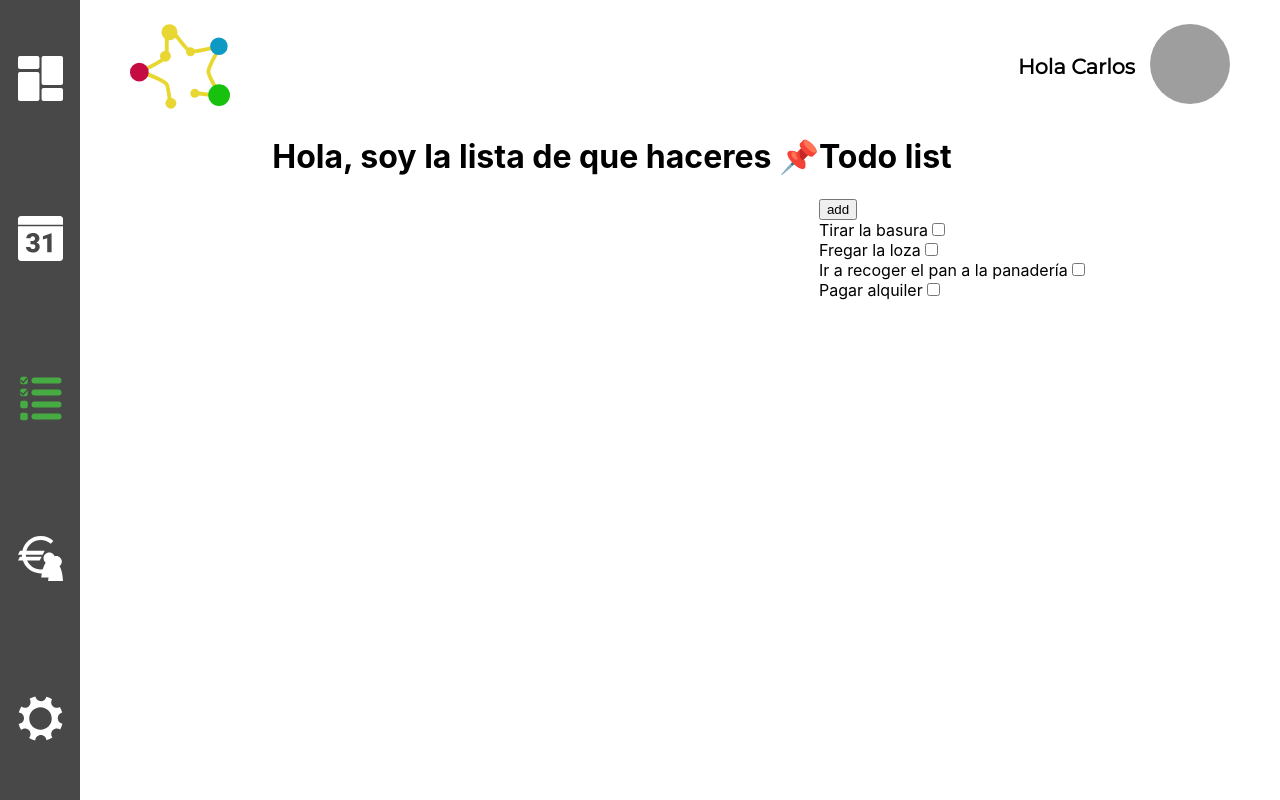
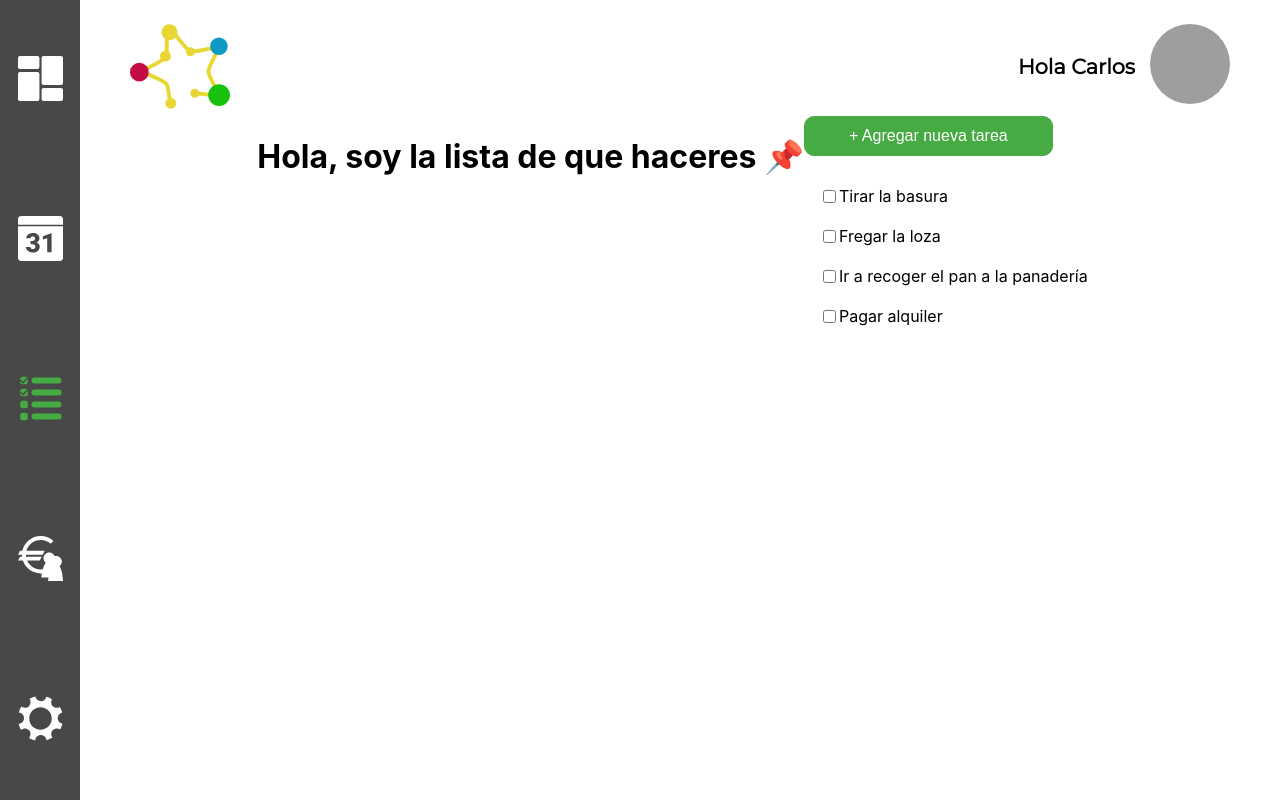
Before and after one commit to fullstacktf/Randy-FrontEnd, a React (Create React App) app: page /tasklist in a window 1280 px wide. Built offline with nearby package versions, Linux system fonts and the light colour scheme; grey boxes are pictures that could not be loaded.

Commit message:
:art: Pretty tasklist

```diff
--- a/src/components/todoList/TaskItem.tsx
+++ b/src/components/todoList/TaskItem.tsx
@@ -1,4 +1,5 @@
-import React, { FC } from 'react';
+import React, { FC } from "react";
+import styled from "@emotion/styled";
 import { Task } from "./TodoList";
 
 interface TaskProps {
@@ -11,11 +12,26 @@ export const TaskItem: FC<TaskProps> = ({ task, onCheckInput }) => {
     onCheckInput(task);
   };
 
-    return <div>
+  return (
+    <Container>
+      <Checkbox type="checkbox" onChange={handleOnSelect} checked={task.done} value={task.uuid} />
       {task.label}
-        <input type="checkbox"
-               onChange={handleOnSelect}
-               checked={task.done}
-               value={task.uuid}/>
-    </div>
+    </Container>
+  );
 };
+
+const Container = styled.div`
+  display: flex;
+  flex-direction: row;
+  align-items: center;
+  background: white;
+  border-radius: 5px;
+  margin: 3px 0px;
+  padding: 7px 15px;
+  &:hover {
+    box-shadow: 0px 7px 10px 1px rgba(0, 0, 0, 0.3);
+    transform: translateY(-5px);
+  }
+`;
+
+const Checkbox = styled.input``;
--- a/src/components/todoList/TodoList.tsx
+++ b/src/components/todoList/TodoList.tsx
@@ -1,6 +1,7 @@
-import React, { FC, useState, useContext } from 'react';
+import React, { FC, useState, useContext } from "react";
+import styled from "@emotion/styled";
 import { TaskItem } from "./TaskItem";
-import { NotifyContext, NEW_NOTIFY } from '../circleOfNotifys/notifyProvider';
+import { NotifyContext, NEW_NOTIFY } from "../circleOfNotifys/notifyProvider";
 
 export interface Task {
   uuid: string;
@@ -29,17 +30,40 @@ export const TodoList: FC<TodoListProps> = ({ initialTasks = [] }) => {
 
   const addNewTask = () => {
     const newTasks = [...tasks];
-    newTasks.push({ uuid: '' + Math.random(), label: `Todo-${Math.random()}`, done: false })
+    newTasks.push({ uuid: "" + Math.random(), label: `Todo-${Math.random()}`, done: false });
     setTasks(newTasks);
     dispatch({ type: NEW_NOTIFY });
-
   };
 
-  return <div>
-    <h1>Todo list</h1>
-    <button onClick={addNewTask}>add</button>
-    {tasks.map(task => <TaskItem key={task.uuid}
-      onCheckInput={handleOnCheckInput}
-      task={task} />)}
-  </div>
+  return (
+    <Container>
+      <Button onClick={addNewTask}>+ Agregar nueva tarea</Button>
+      {tasks.map(task => (
+        <TaskItem key={task.uuid} onCheckInput={handleOnCheckInput} task={task} />
+      ))}
+    </Container>
+  );
 };
+
+const Container = styled.div`
+  display: flex;
+  flex-direction: column;
+  justify-content: flex-start;
+`;
+
+const Button = styled.button`
+  padding: 10px 20px;
+  margin-bottom: 20px;
+  font-size: 1em;
+  height: 40px;
+  margin-right: 50px;
+  background: #47ab43;
+  color: white;
+  border-radius: 10px;
+  border: 1px solid #47ab43;
+  outline: 0;
+  cursor: pointer;
+  &:hover {
+    opacity: 0.8;
+  }
+`;
```
Lines whose indentation alone changed are shown as unchanged.
